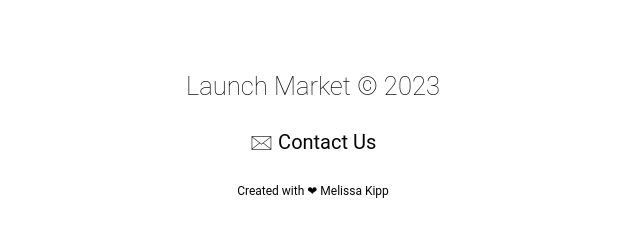
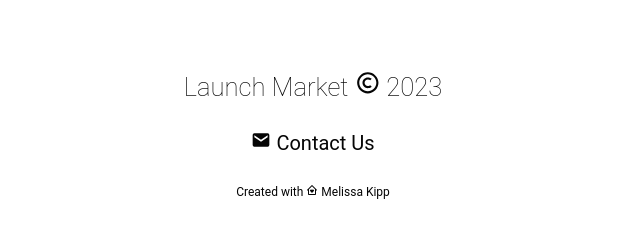
Before and after one commit to melissakipp/thelaunchmarket, a Next.js app: page / in a window 1280 px wide. Shown: the part 946-1180 px from the top of the page, without its empty margins (327-967 px from the left). Built offline with nearby package versions, Linux system fonts and the light colour scheme.

Commit message:
Modification to footer icons

```diff
--- a/src/app/components/Footer/Footer.tsx
+++ b/src/app/components/Footer/Footer.tsx
@@ -1,14 +1,19 @@
+import { BiSolidEnvelope, BiCopyright, BiHomeHeart } from 'react-icons/bi';
+
 import styles from '../../../styles/Footer.module.scss';
 
 export default function Footer() {
   return (
     <footer className={styles.footer}>
-      <h3>Launch Market &copy; 2023</h3>
+      <h3>
+        Launch Market <BiCopyright /> 2023
+      </h3>
       <p>
-        &#128386; <a href='mailto:info@thelaunchmarket.com '>Contact Us</a>
+        <BiSolidEnvelope />{' '}
+        <a href='mailto:info@thelaunchmarket.com '>Contact Us</a>
       </p>
       <small>
-        Created with &#10084;{' '}
+        Created with <BiHomeHeart />{' '}
         <a href='https://melissajkipp.com'>Melissa Kipp</a>
       </small>
     </footer>
```
